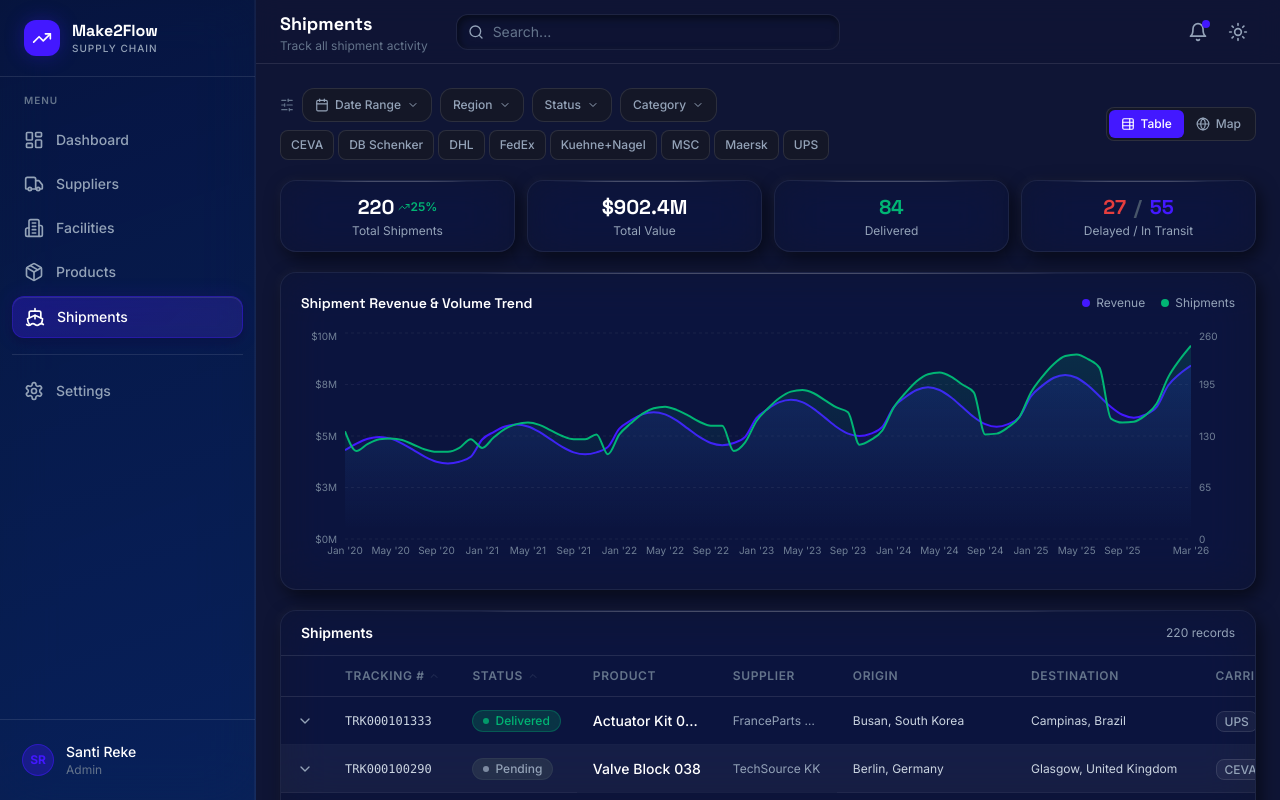
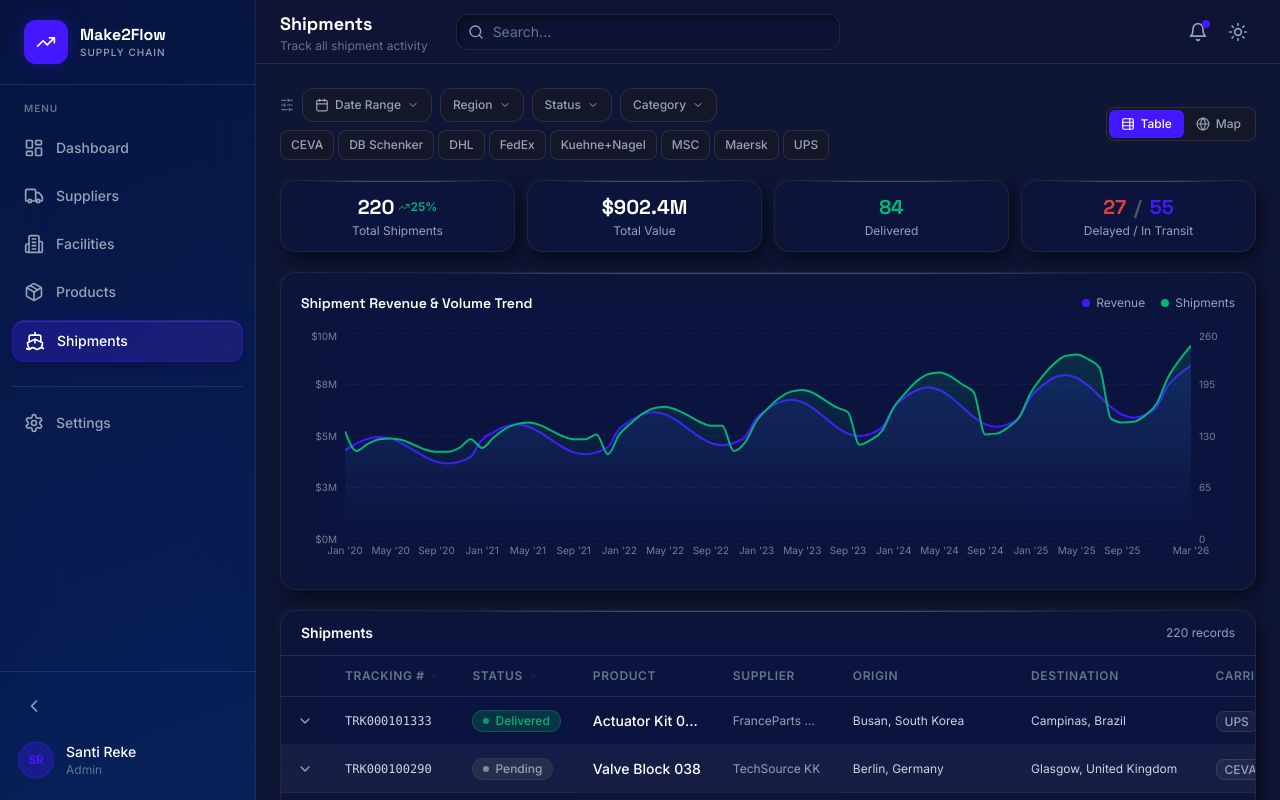
Before and after one commit to santirequelme/suply-chain-dashboard, a React (Vite) app: page /shipments in a window 1280 px wide. Built offline with nearby package versions, Linux system fonts and the light colour scheme.

Commit message:
feat: sidebar menu colaps / expand

```diff
--- a/src/components/layout/Sidebar.tsx
+++ b/src/components/layout/Sidebar.tsx
@@ -1,24 +1,174 @@
-import { useState, useRef, useEffect } from "react";
+import {
+  useState,
+  useRef,
+  useEffect,
+  useLayoutEffect,
+  useCallback,
+} from "react";
+import { createPortal } from "react-dom";
 import { NavLink, useLocation, useNavigate } from "react-router-dom";
+import type { LucideIcon } from "lucide-react";
 import {
-  LayoutDashboard, Building2, Truck, Package, Ship, TrendingUp,
-  Settings, User, LogOut,
+  LayoutDashboard,
+  Building2,
+  Truck,
+  Package,
+  Ship,
+  TrendingUp,
+  Settings,
+  User,
+  LogOut,
+  ChevronLeft,
+  ChevronRight,
 } from "lucide-react";
 import { cn } from "@/lib/utils";
+import { useAppStore } from "@/store/useAppStore";
 
 const NAV_ITEMS = [
-  { path: "/dashboard",  label: "Dashboard",  icon: LayoutDashboard },
-  { path: "/suppliers",  label: "Suppliers",  icon: Truck },
+  { path: "/dashboard", label: "Dashboard", icon: LayoutDashboard },
+  { path: "/suppliers", label: "Suppliers", icon: Truck },
   { path: "/facilities", label: "Facilities", icon: Building2 },
-  { path: "/products",   label: "Products",   icon: Package },
-  { path: "/shipments",  label: "Shipments",  icon: Ship },
+  { path: "/products", label: "Products", icon: Package },
+  { path: "/shipments", label: "Shipments", icon: Ship },
 ];
+
+/** Width + easing: smooth, friendly micro-interaction */
+const SIDEBAR_TRANSITION_MS = 320;
+const SIDEBAR_EASE = "cubic-bezier(0.4, 0, 0.2, 1)";
+
+function NavTooltipPortal({
+  label,
+  show,
+  anchorRef,
+}: {
+  label: string;
+  show: boolean;
+  anchorRef: React.RefObject<HTMLElement | null>;
+}) {
+  const [pos, setPos] = useState({ top: 0, left: 0 });
+
+  const update = useCallback(() => {
+    const el = anchorRef.current;
+    if (!el) return;
+    const r = el.getBoundingClientRect();
+    setPos({ top: r.top + r.height / 2, left: r.right + 12 });
+  }, [anchorRef]);
+
+  useLayoutEffect(() => {
+    if (!show) return;
+    update();
+  }, [show, update]);
+
+  useEffect(() => {
+    if (!show) return;
+    window.addEventListener("scroll", update, true);
+    window.addEventListener("resize", update);
+    return () => {
+      window.removeEventListener("scroll", update, true);
+      window.removeEventListener("resize", update);
+    };
+  }, [show, update]);
+
+  if (!show || typeof document === "undefined") return null;
+
+  return createPortal(
+    <div
+      role="tooltip"
+      className={cn(
+        "pointer-events-none fixed z-[100] -translate-y-1/2 rounded-lg border px-2.5 py-1.5",
+        "border-white/10 bg-slate-900/95 text-xs font-medium text-white shadow-lg backdrop-blur-sm",
+        "dark:border-white/10 dark:bg-navy-900/95",
+        "origin-left scale-100 opacity-100 transition-[opacity,transform] duration-200 ease-out",
+        "motion-reduce:transition-none"
+      )}
+      style={{ top: pos.top, left: pos.left }}
+    >
+      {label}
+    </div>,
+    document.body
+  );
+}
+
+function SidebarNavLink({
+  to,
+  label,
+  icon: Icon,
+  expanded,
+  isActive,
+}: {
+  to: string;
+  label: string;
+  icon: LucideIcon;
+  expanded: boolean;
+  isActive: boolean;
+}) {
+  const anchorRef = useRef<HTMLAnchorElement>(null);
+  const [tipOpen, setTipOpen] = useState(false);
+  const collapsed = !expanded;
+
+  return (
+    <>
+      <NavLink
+        ref={anchorRef}
+        to={to}
+        onMouseEnter={() => collapsed && setTipOpen(true)}
+        onMouseLeave={() => setTipOpen(false)}
+        onFocus={() => collapsed && setTipOpen(true)}
+        onBlur={() => setTipOpen(false)}
+        className={cn(
+          "nav-item flex items-center rounded-xl text-sm font-medium",
+          "focus-visible:outline focus-visible:outline-2 focus-visible:outline-offset-2 focus-visible:outline-brand",
+          "transition-[transform,box-shadow] duration-200 ease-out motion-reduce:transition-none",
+          expanded
+            ? "gap-3 px-3 py-2.5"
+            : "flex w-full min-h-11 justify-center px-2 py-2 hover:scale-[1.04] active:scale-[0.98]",
+          isActive
+            ? "nav-active"
+            : "text-slate-600 dark:text-slate-400 dark:hover:text-white"
+        )}
+        aria-current={isActive ? "page" : undefined}
+        aria-label={expanded ? undefined : label}
+      >
+        <Icon
+          className={cn(
+            "flex-shrink-0 transition-transform duration-200 ease-out motion-reduce:transition-none",
+            expanded ? "h-5 w-5" : "h-6 w-6"
+          )}
+          aria-hidden="true"
+        />
+        <span
+          className={cn(
+            "inline-block min-w-0 overflow-hidden transition-[opacity,transform] ease-out motion-reduce:transition-none",
+            expanded ? "max-w-[200px] translate-x-0 opacity-100" : "max-w-0 -translate-x-1 opacity-0"
+          )}
+          style={{ transitionDuration: `${SIDEBAR_TRANSITION_MS}ms` }}
+          aria-hidden={!expanded}
+        >
+          {label}
+        </span>
+      </NavLink>
+      <NavTooltipPortal
+        label={label}
+        show={collapsed && tipOpen}
+        anchorRef={anchorRef}
+      />
+    </>
+  );
+}
 
 export default function Sidebar() {
   const location = useLocation();
   const navigate = useNavigate();
+  const sidebarCollapsed = useAppStore((s) => s.sidebarCollapsed);
+  const toggleSidebarCollapsed = useAppStore((s) => s.toggleSidebarCollapsed);
+
   const [userMenuOpen, setUserMenuOpen] = useState(false);
+
   const menuRef = useRef<HTMLDivElement>(null);
+  const collapseBtnRef = useRef<HTMLButtonElement>(null);
+  const [collapseTipOpen, setCollapseTipOpen] = useState(false);
+
+  const expanded = !sidebarCollapsed;
 
   useEffect(() => {
     function handleClickOutside(e: MouseEvent) {
@@ -37,8 +187,9 @@ export default function Sidebar() {
     return () => document.removeEventListener("keydown", handleEsc);
   }, []);
 
-  // Close menu when route changes
-  useEffect(() => { setUserMenuOpen(false); }, [location.pathname]);
+  useEffect(() => {
+    setUserMenuOpen(false);
+  }, [location.pathname]);
 
   function handleAccount() {
     setUserMenuOpen(false);
@@ -47,103 +198,197 @@ export default function Sidebar() {
 
   function handleLogout() {
     setUserMenuOpen(false);
-    // Placeholder — in a real app this would clear auth state / redirect
     alert("Logged out (demo)");
   }
 
   return (
     <aside
       className={cn(
-        "hidden lg:flex flex-col w-64 flex-shrink-0 h-screen",
-        "sidebar-glass"
+        "relative z-40 hidden h-screen flex-shrink-0 flex-col overflow-visible lg:flex",
+        "sidebar-glass",
+        "transition-[width,box-shadow] motion-reduce:transition-none",
+        expanded
+          ? "w-64 shadow-none"
+          : "w-[4.5rem] shadow-[inset_-1px_0_0_rgba(148,163,184,0.12)] dark:shadow-[inset_-1px_0_0_rgba(255,255,255,0.06)]"
       )}
+      style={{
+        transitionDuration: `${SIDEBAR_TRANSITION_MS}ms`,
+        transitionTimingFunction: SIDEBAR_EASE,
+      }}
       aria-label="Main navigation"
     >
       {/* Logo */}
-      <div className="flex items-center gap-3 px-6 py-5 border-b border-slate-200 dark:border-white/10">
-        <div className="logo-icon flex h-9 w-9 items-center justify-center rounded-xl bg-brand shadow-brand-glow">
+      <div
+        className={cn(
+          "flex shrink-0 border-b border-slate-200 dark:border-white/10",
+          expanded
+            ? "items-center gap-3 px-6 py-5"
+            : "flex-col items-center gap-3 px-2 py-4"
+        )}
+      >
+        <div
+          className={cn(
+            "flex min-w-0 items-center gap-3 transition-transform duration-300 ease-out motion-reduce:transition-none",
+            expanded ? "" : "flex-col",
+            !expanded && "hover:scale-[1.02]"
+          )}
+        >
+          <div className="logo-icon flex h-11 w-11 shrink-0 items-center justify-center rounded-xl bg-brand shadow-brand-glow transition-transform duration-300 ease-out motion-reduce:transition-none">
             <TrendingUp className="h-5 w-5 text-white" aria-hidden="true" />
           </div>
-        <div>
-          <p className="font-heading text-base font-bold text-slate-900 dark:text-white leading-tight">Make2Flow</p>
-          <p className="text-[10px] font-medium uppercase tracking-widest text-slate-400">Supply Chain</p>
+          <div
+            className={cn(
+              "min-w-0 overflow-hidden transition-[opacity,transform] ease-out motion-reduce:transition-none",
+              expanded
+                ? "max-w-[200px] translate-x-0 opacity-100"
+                : "pointer-events-none max-w-0 -translate-x-2 opacity-0"
+            )}
+            style={{ transitionDuration: `${SIDEBAR_TRANSITION_MS}ms` }}
+            aria-hidden={!expanded}
+          >
+            <p className="font-heading text-base font-bold leading-tight text-slate-900 dark:text-white">
+              Make2Flow
+            </p>
+            <p className="text-[10px] font-medium uppercase tracking-widest text-slate-400">
+              Supply Chain
+            </p>
+          </div>
         </div>
       </div>
 
-      {/* Nav */}
-      <nav className="flex-1 overflow-y-auto px-3 py-4" aria-label="Sidebar navigation">
-        <p className="px-3 mb-3 text-[10px] font-semibold uppercase tracking-widest text-slate-400 dark:text-slate-500">Menu</p>
-        <ul className="space-y-1" role="list">
-          {NAV_ITEMS.map(({ path, label, icon: Icon }) => {
-            const isActive = location.pathname === path;
-            return (
+      <nav
+        id="sidebar-primary-nav"
+        className="flex min-h-0 flex-1 flex-col overflow-y-auto overflow-x-visible px-3 py-4"
+        aria-label="Sidebar navigation"
+      >
+        <p
+          className={cn(
+            "mb-3 px-3 text-[10px] font-semibold uppercase tracking-widest text-slate-400 dark:text-slate-500",
+            "transition-opacity duration-300 ease-out motion-reduce:transition-none",
+            expanded ? "opacity-100" : "sr-only"
+          )}
+          style={{ transitionDuration: `${SIDEBAR_TRANSITION_MS}ms` }}
+        >
+          Menu
+        </p>
+        <ul className="flex flex-col gap-2" role="list">
+          {NAV_ITEMS.map(({ path, label, icon }) => (
             <li key={path}>
-                <NavLink
+              <SidebarNavLink
                 to={path}
+                label={label}
+                icon={icon}
+                expanded={expanded}
+                isActive={location.pathname === path}
+              />
+            </li>
+          ))}
+          <li
             className={cn(
-                    "nav-item flex items-center gap-3 rounded-xl px-3 py-2.5 text-sm font-medium",
-                    isActive
-                      ? "nav-active"
-                      : "text-slate-600 dark:text-slate-400 dark:hover:text-white"
+              "mt-4 border-t border-slate-200 pt-4 dark:border-white/10",
+              expanded ? "" : "flex justify-center"
             )}
-                  aria-current={isActive ? "page" : undefined}
           >
-                  <Icon className="h-5 w-5 flex-shrink-0" aria-hidden="true" />
-                  {label}
-                </NavLink>
+            <SidebarNavLink
+              to="/settings"
+              label="Settings"
+              icon={Settings}
+              expanded={expanded}
+              isActive={location.pathname === "/settings"}
+            />
           </li>
-            );
-          })}
         </ul>
-
-        {/* Settings — desktop only entry point */}
-        <div className="mt-4 pt-4 border-t border-slate-200 dark:border-white/10">
-          <NavLink
-            to="/settings"
-            className={cn(
-              "nav-item flex items-center gap-3 rounded-xl px-3 py-2.5 text-sm font-medium",
-              location.pathname === "/settings"
-                ? "nav-active"
-                : "text-slate-600 dark:text-slate-400 dark:hover:text-white"
-            )}
-            aria-current={location.pathname === "/settings" ? "page" : undefined}
-          >
-            <Settings className="h-5 w-5 flex-shrink-0" aria-hidden="true" />
-            Settings
-          </NavLink>
-        </div>
       </nav>
 
-      {/* User footer */}
-      <div className="px-4 py-4 border-t border-slate-200 dark:border-white/10" ref={menuRef}>
+      <div
+        className="flex shrink-0 flex-col gap-2 border-t border-slate-200 px-3 pb-4 pt-3 dark:border-white/10"
+        ref={menuRef}
+      >
+        <div
+          className={cn(
+            "relative z-10 flex w-full shrink-0",
+            expanded ? "justify-start" : "justify-center"
+          )}
+        >
+          <button
+            ref={collapseBtnRef}
+            type="button"
+            onClick={() => toggleSidebarCollapsed()}
+            onMouseEnter={() => setCollapseTipOpen(true)}
+            onMouseLeave={() => setCollapseTipOpen(false)}
+            onFocus={() => setCollapseTipOpen(true)}
+            onBlur={() => setCollapseTipOpen(false)}
+            className={cn(
+              "flex items-center justify-center rounded-xl border border-transparent",
+              "min-h-11 min-w-11 text-slate-500 transition-all duration-200 ease-out motion-reduce:transition-none",
+              "hover:scale-[1.05] active:scale-[0.97]",
+              "hover:bg-slate-100 hover:text-slate-900 dark:text-slate-400 dark:hover:bg-white/10 dark:hover:text-white",
+              "focus-visible:outline focus-visible:outline-2 focus-visible:outline-offset-2 focus-visible:outline-brand"
+            )}
+            aria-expanded={expanded}
+            aria-controls="sidebar-primary-nav"
+            aria-label={expanded ? "Collapse sidebar" : "Expand sidebar"}
+          >
+            {expanded ? (
+              <ChevronLeft className="h-5 w-5" aria-hidden="true" />
+            ) : (
+              <ChevronRight className="h-5 w-5" aria-hidden="true" />
+            )}
+          </button>
+          <NavTooltipPortal
+            label={expanded ? "Collapse menu" : "Expand menu"}
+            show={collapseTipOpen}
+            anchorRef={collapseBtnRef}
+          />
+        </div>
+
         <div className="relative">
           <button
+            type="button"
             onClick={() => setUserMenuOpen((o) => !o)}
             className={cn(
-              "w-full flex items-center gap-3 rounded-xl p-1.5 transition-all duration-150",
-              userMenuOpen ? "bg-slate-100 dark:bg-white/10" : "hover:bg-slate-100 dark:hover:bg-white/5"
+              "flex w-full items-center rounded-xl p-1.5 transition-all duration-200 ease-out motion-reduce:transition-none",
+              "min-h-11 focus-visible:outline focus-visible:outline-2 focus-visible:outline-offset-2 focus-visible:outline-brand",
+              expanded ? "gap-3" : "justify-center hover:scale-[1.02] active:scale-[0.98]",
+              userMenuOpen
+                ? "bg-slate-100 dark:bg-white/10"
+                : "hover:bg-slate-100 dark:hover:bg-white/5"
             )}
             aria-label="Open user menu"
             aria-expanded={userMenuOpen}
             aria-haspopup="menu"
+            title={!expanded ? "User menu" : undefined}
           >
-            <div className="h-8 w-8 rounded-full bg-brand/10 border border-brand/30 dark:bg-brand/30 dark:border-brand/50 flex items-center justify-center flex-shrink-0">
+            <div className="flex h-9 w-9 shrink-0 items-center justify-center rounded-full border border-brand/30 bg-brand/10 dark:border-brand/50 dark:bg-brand/30">
               <span className="text-xs font-bold text-brand">SR</span>
             </div>
-            <div className="min-w-0 flex-1 text-left">
-              <p className="text-sm font-medium text-slate-900 dark:text-white truncate">Santi Reke</p>
-              <p className="text-xs text-slate-400 dark:text-slate-500 truncate">Admin</p>
+            <div
+              className={cn(
+                "min-w-0 flex-1 overflow-hidden text-left transition-[opacity,transform] ease-out motion-reduce:transition-none",
+                expanded
+                  ? "max-w-[200px] translate-x-0 opacity-100"
+                  : "max-w-0 -translate-x-1 opacity-0"
+              )}
+              style={{ transitionDuration: `${SIDEBAR_TRANSITION_MS}ms` }}
+              aria-hidden={!expanded}
+            >
+              <p className="truncate text-sm font-medium text-slate-900 dark:text-white">
+                Santi Reke
+              </p>
+              <p className="truncate text-xs text-slate-400 dark:text-slate-500">Admin</p>
             </div>
           </button>
 
           {userMenuOpen && (
             <div
-              className="absolute left-0 right-0 bottom-full mb-2 z-50 rounded-2xl overflow-hidden shadow-lg bg-white border border-slate-200 dark:bg-navy-800 dark:border-white/10"
+              className={cn(
+                "absolute bottom-full z-50 mb-2 overflow-hidden rounded-2xl border border-slate-200 bg-white shadow-lg dark:border-white/10 dark:bg-navy-800",
+                expanded ? "left-0 right-0" : "left-0 w-64 max-w-[calc(100vw-2rem)]"
+              )}
               role="menu"
               aria-label="User menu"
             >
-              {/* User info header */}
-              <div className="px-4 py-3 border-b border-slate-100 dark:border-white/5">
+              <div className="border-b border-slate-100 px-4 py-3 dark:border-white/5">
                 <p className="text-sm font-semibold text-slate-900 dark:text-white">Santi Reke</p>
                 <p className="text-xs text-slate-400">santireke37@gmail.com</p>
               </div>
@@ -151,26 +396,36 @@ export default function Sidebar() {
               <ul className="py-1.5" role="none">
                 <li role="none">
                   <button
+                    type="button"
                     role="menuitem"
                     onClick={handleAccount}
-                    className="w-full flex items-center gap-3 px-4 py-2.5 text-left transition-colors group hover:bg-slate-50 dark:hover:bg-white/5"
+                    className="group flex w-full items-center gap-3 px-4 py-2.5 text-left transition-colors hover:bg-slate-50 dark:hover:bg-white/5"
                   >
-                    <span className="flex h-7 w-7 items-center justify-center rounded-lg flex-shrink-0 bg-slate-100 group-hover:bg-brand/10 dark:bg-white/5 dark:group-hover:bg-brand/20 transition-colors">
-                      <User className="h-3.5 w-3.5 text-slate-400 group-hover:text-brand transition-colors" aria-hidden="true" />
+                    <span className="flex h-7 w-7 shrink-0 items-center justify-center rounded-lg bg-slate-100 transition-colors group-hover:bg-brand/10 dark:bg-white/5 dark:group-hover:bg-brand/20">
+                      <User
+                        className="h-3.5 w-3.5 text-slate-400 transition-colors group-hover:text-brand"
+                        aria-hidden="true"
+                      />
                     </span>
                     <p className="text-sm font-medium text-slate-900 dark:text-white">Account</p>
                   </button>
                 </li>
                 <li role="none">
                   <button
+                    type="button"
                     role="menuitem"
                     onClick={handleLogout}
-                    className="w-full flex items-center gap-3 px-4 py-2.5 text-left transition-colors group hover:bg-danger/5"
+                    className="group flex w-full items-center gap-3 px-4 py-2.5 text-left transition-colors hover:bg-danger/5"
                   >
-                    <span className="flex h-7 w-7 items-center justify-center rounded-lg flex-shrink-0 bg-slate-100 group-hover:bg-danger/10 dark:bg-white/5 dark:group-hover:bg-danger/20 transition-colors">
-                      <LogOut className="h-3.5 w-3.5 text-slate-400 group-hover:text-danger transition-colors" aria-hidden="true" />
+                    <span className="flex h-7 w-7 shrink-0 items-center justify-center rounded-lg bg-slate-100 transition-colors group-hover:bg-danger/10 dark:bg-white/5 dark:group-hover:bg-danger/20">
+                      <LogOut
+                        className="h-3.5 w-3.5 text-slate-400 transition-colors group-hover:text-danger"
+                        aria-hidden="true"
+                      />
                     </span>
-                    <p className="text-sm font-medium text-slate-700 group-hover:text-danger dark:text-slate-300 transition-colors">Logout</p>
+                    <p className="text-sm font-medium text-slate-700 transition-colors group-hover:text-danger dark:text-slate-300">
+                      Logout
+                    </p>
                   </button>
                 </li>
               </ul>
--- a/src/index.css
+++ b/src/index.css
@@ -227,6 +227,23 @@
     box-shadow: inset -1px 0 0 rgba(255, 255, 255, 0.035);
   }
 
+  /* Mobile bottom nav — same glass treatment as sidebar (horizontal strip) */
+  .mobile-nav-glass {
+    background: rgba(255, 255, 255, 0.94);
+    border-top: 1px solid rgba(203, 213, 225, 0.55);
+  }
+  .dark .mobile-nav-glass {
+    background: linear-gradient(
+      160deg,
+      rgba(5, 21, 63, 0.82) 0%,
+      rgba(7, 37, 97, 0.76) 100%
+    );
+    backdrop-filter: blur(28px) saturate(160%);
+    -webkit-backdrop-filter: blur(28px) saturate(160%);
+    border-top: 1px solid rgba(255, 255, 255, 0.055);
+    box-shadow: inset 0 1px 0 rgba(255, 255, 255, 0.035);
+  }
+
   /* ── Active nav item — glass + neumorphic hybrid ── */
   .nav-active {
     background: #4318FF !important;
--- a/src/store/useAppStore.ts
+++ b/src/store/useAppStore.ts
@@ -41,6 +41,11 @@ interface AppStore {
   darkMode: boolean;
   toggleDarkMode: () => void;
 
+  /** When true, desktop sidebar is icon-only; default false = expanded. */
+  sidebarCollapsed: boolean;
+  setSidebarCollapsed: (collapsed: boolean) => void;
+  toggleSidebarCollapsed: () => void;
+
   globalSearch: string;
   setGlobalSearch: (q: string) => void;
 
@@ -58,6 +63,10 @@ export const useAppStore = create<AppStore>()(
       darkMode: true,
       toggleDarkMode: () => set((s) => ({ darkMode: !s.darkMode })),
 
+      sidebarCollapsed: false,
+      setSidebarCollapsed: (collapsed) => set({ sidebarCollapsed: collapsed }),
+      toggleSidebarCollapsed: () => set((s) => ({ sidebarCollapsed: !s.sidebarCollapsed })),
+
       globalSearch: "",
       setGlobalSearch: (q) => set({ globalSearch: q }),
 
@@ -70,7 +79,11 @@ export const useAppStore = create<AppStore>()(
     }),
     {
       name: "m2f-app-store",
-      partialize: (s) => ({ darkMode: s.darkMode, settings: s.settings }),
+      partialize: (s) => ({
+        darkMode: s.darkMode,
+        settings: s.settings,
+        sidebarCollapsed: s.sidebarCollapsed,
+      }),
     }
   )
 );
```
Also changed, not shown: src/components/layout/MobileBottomNav.tsx (+23 -18 lines), 5 other files (tests, documents, lock files or other folders). Lines whose indentation alone changed are shown as unchanged.
